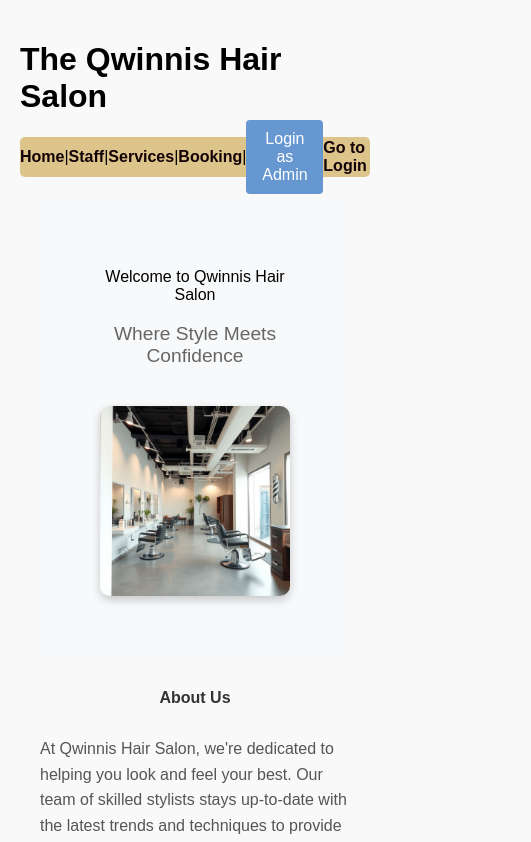
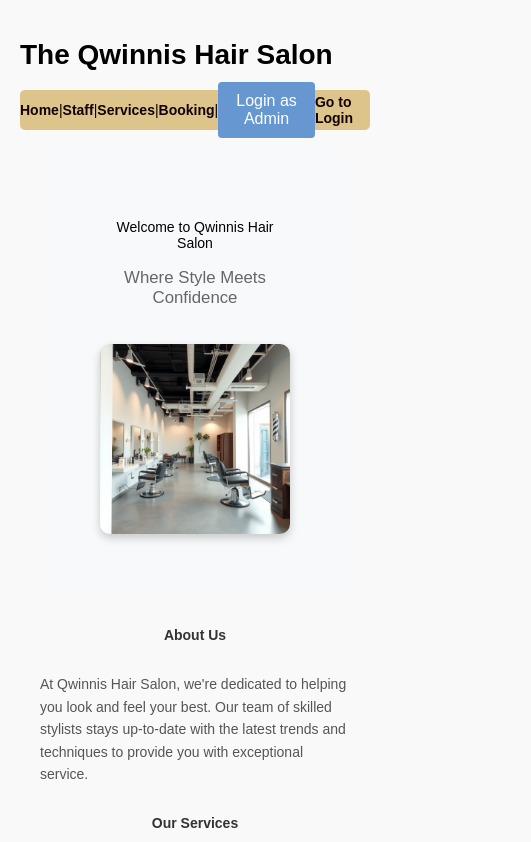
Before and after one commit to Kemboijames7/salon-website, a React (Vite) app in the folder client/: page / in a window 390 px wide. Shown: the top 842 px of the page, 531 px wide, since content can reach past the window. Built offline with nearby package versions, Linux system fonts and the light colour scheme.

Commit message:
Added Responsive Font Sizes

```diff
--- a/client/src/main.jsx
+++ b/client/src/main.jsx
@@ -80,3 +80,14 @@ document.addEventListener('DOMContentLoaded', () => {
     imageObserver.observe(img);
   });
 });
+
+function adjustFontSize() {
+  const html = document.documentElement;
+  const width = window.innerWidth;
+
+  // Example: Adjust base font size dynamically
+  html.style.fontSize = width > 768 ? '16px' : '14px';
+}
+
+window.addEventListener('resize', adjustFontSize);
+document.addEventListener('DOMContentLoaded', adjustFontSize);
```
